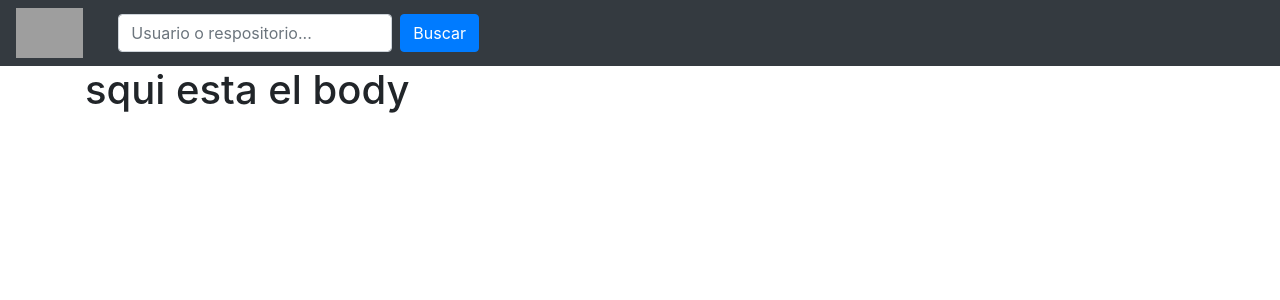
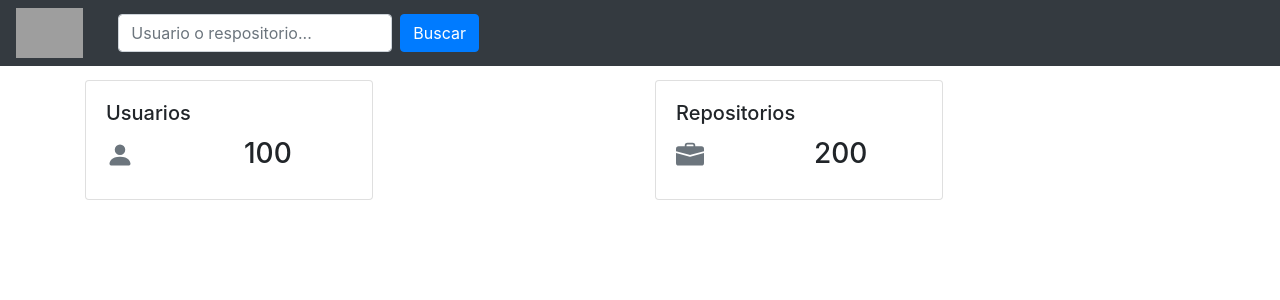
Before and after one commit to kevindz10/gitsearching, a Next.js app: page / in a window 1280 px wide. Shown: the top 300 px of the page. Built offline with nearby package versions, Linux system fonts and the light colour scheme; grey boxes are pictures that could not be loaded.

Commit message:
ADD; card1

```diff
--- a/layout/Body.js
+++ /dev/null
@@ -1,16 +0,0 @@
-
-
-import { Container } from 'react-bootstrap';
-
-const Body = () => (
-
-    <Container>
-        <h1>
-            squi esta el body
-        </h1>
-
-    </Container>
-
-  );
-
-  export default Body;
--- a/layout/Header.js
+++ b/layout/Header.js
@@ -4,7 +4,7 @@ const logo = require("../public/img/cat.png");
 import { Image,Container,Row, Col, Button, Navbar,Form, FormControl } from 'react-bootstrap';
 
 const Header = () => (
-    <Navbar bg="dark" expand="lg">
+    <Navbar bg="dark" expand="lg" fixed="top">
         <Image src={logo} height={50} />
         <Navbar.Toggle aria-controls="basic-navbar-nav" />
         <Navbar.Collapse id="basic-navbar-nav">
--- /dev/null
+++ b/layout/body/Body.js
@@ -0,0 +1,18 @@
+
+import CardResul from "../../pages/components/card1/Results"
+import { Container, Row, Col } from 'react-bootstrap';
+
+const Body = () => (
+    <Container style={{paddingTop: 80}}>
+        <Row>
+            <Col xs={6}>
+                <CardResul icon="user" color="warning" header="Usuarios" value="100"/>
+                </Col>
+            <Col xs={6}>
+                <CardResul icon="repo" color="info" header="Repositorios" value="200"/>
+            </Col>
+        </Row>
+    </Container>
+  );
+
+  export default Body;
--- /dev/null
+++ b/layout/body/body.css
@@ -0,0 +1,9 @@
+body-layout {
+    top: 189;
+  }
+
+@media (max-width: 979px) {
+  body-layout {
+    padding-top: 0px;
+  }
+}
--- a/package.json
+++ b/package.json
@@ -14,7 +14,8 @@
     "next-images": "^1.6.2",
     "react": "17.0.1",
     "react-bootstrap": "^1.4.0",
-    "react-dom": "17.0.1"
+    "react-dom": "17.0.1",
+    "react-icons": "^4.1.0"
   },
   "devDependencies": {}
 }
--- a/pages/_app.js
+++ b/pages/_app.js
@@ -1,4 +1,6 @@
+import "../layout/body/body.css"
 import 'bootstrap/dist/css/bootstrap.min.css';
+
 
 function MyApp({ Component, pageProps }) {
   return <Component {...pageProps} />
--- /dev/null
+++ b/pages/components/card1/Results.js
@@ -0,0 +1,50 @@
+import { Card, Row, Col } from 'react-bootstrap';
+import PropTypes from 'prop-types';
+import { Component } from 'react';
+import { BsPersonFill, BsFillBriefcaseFill } from "react-icons/bs";
+
+const propTypes = {
+    header: PropTypes.string,
+    icon: PropTypes.string,
+    color: PropTypes.string,
+    value: PropTypes.string,
+
+  };
+
+  const defaultProps = {
+    header: 'User',
+    icon: "user",
+    color: 'info',
+    value: "10"
+  };
+
+
+class Results extends Component{
+    render(){
+        const {className, cssModule, header, icon, color, value, ...attributes} = this.props;
+        return(
+
+            <Card style={{ width: '18rem'}} {...attributes}>
+                <Card.Body>
+                    <Card.Title>{ header }</Card.Title>
+                    <Row>
+                        <Col>
+                            <h3 className="text-muted" >  {icon=="user" ? <BsPersonFill />: <BsFillBriefcaseFill/>} </h3>
+                        </Col>
+                        <Col>
+                            <h3> {value}</h3>
+                        </Col>
+
+                    </Row>
+                </Card.Body>
+            </Card>
+
+        );
+    }
+}
+
+
+  Results.propTypes = propTypes;
+  Results.defaultProps = defaultProps;
+
+  export default Results;
--- a/pages/index.js
+++ b/pages/index.js
@@ -1,5 +1,5 @@
 import Head from '../layout/Header';
-import Body  from '../layout/Body'
+import Body  from '../layout/body/Body'
 
 import {Spinner } from 'react-bootstrap';
 
```
